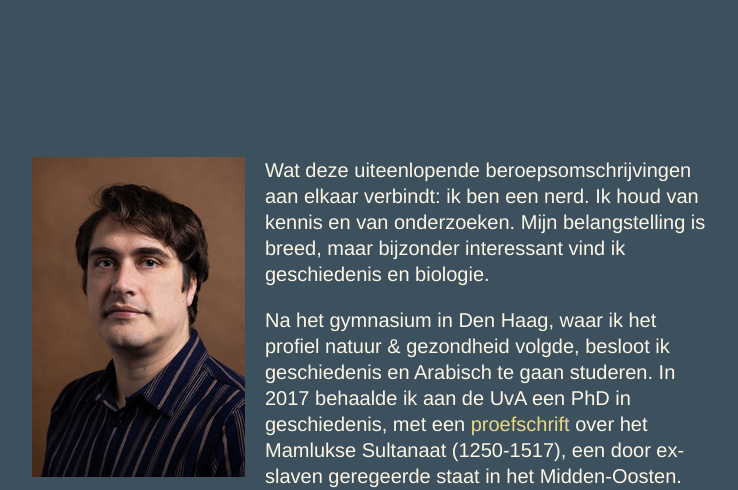
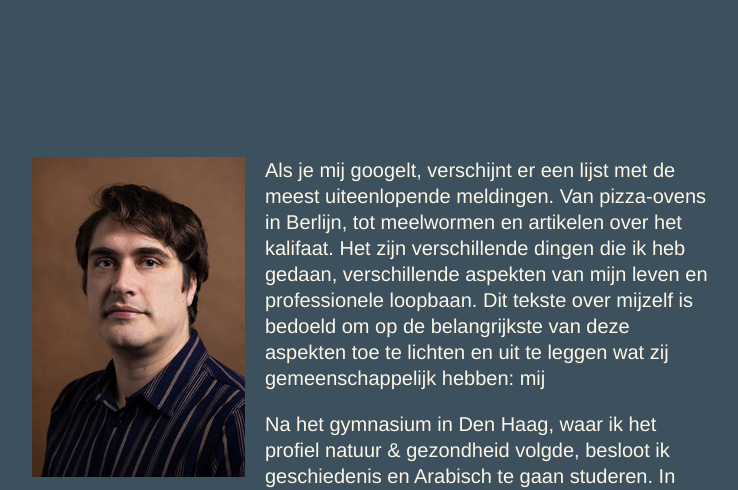
Before and after one commit to WillemFlinterman/willemflinterman.com, a plain HTML site: page index.html in a window 1280 px wide. Shown: the part 323-813 px from the top of the page, without its empty margins (268-1006 px from the left). Drawn offline with Linux system fonts and the light colour scheme.

Commit message:
Update index.html

```diff
--- a/index.html
+++ b/index.html
@@ -20,9 +20,11 @@
 
 
       <p>
-        <img src="images/Willem_©JurreRompa_2O5A8835.jpeg" class='left'>Wat deze uiteenlopende beroepsomschrijvingen
-        aan elkaar verbindt: ik ben een nerd. Ik houd van kennis en van onderzoeken. Mijn belangstelling is breed, maar
-        bijzonder interessant vind ik geschiedenis en biologie.</p>
+        <img src="images/Willem_©JurreRompa_2O5A8835.jpeg" class='left'>Als je mij googelt, verschijnt er een
+        lijst met de meest uiteenlopende meldingen. Van pizza-ovens in Berlijn, tot meelwormen en artikelen over het kalifaat.
+        Het zijn verschillende dingen die ik heb gedaan, verschillende aspekten van mijn leven en professionele loopbaan.
+        Dit tekste over mijzelf is bedoeld om op de belangrijkste van deze aspekten toe te lichten en uit te leggen wat
+        zij gemeenschappelijk hebben: mij</p>
 
       <p>Na het gymnasium in Den Haag, waar ik het profiel natuur & gezondheid volgde, besloot ik geschiedenis en
         Arabisch te gaan studeren. In 2017 behaalde ik aan de UvA een PhD in geschiedenis, met
```
